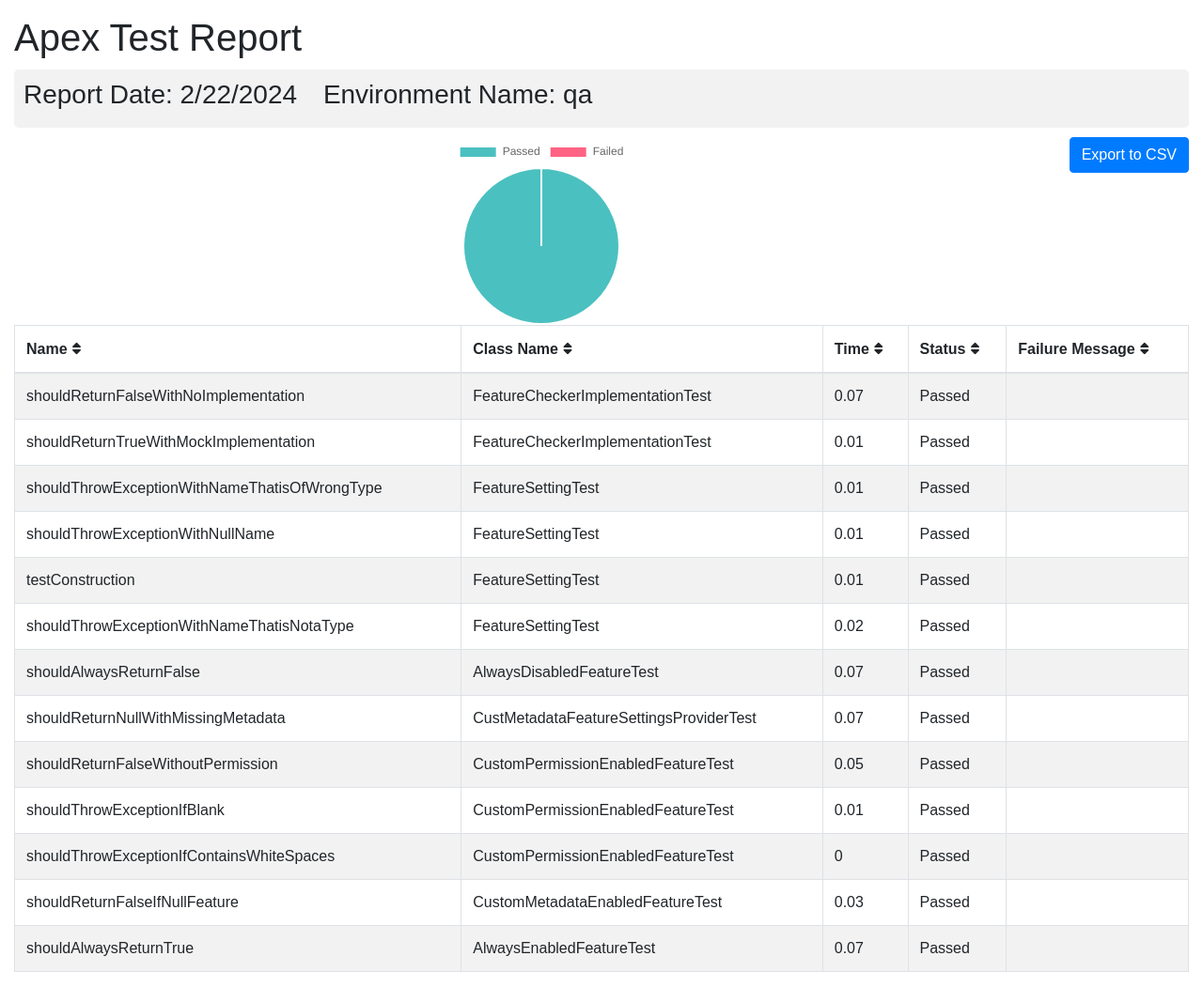
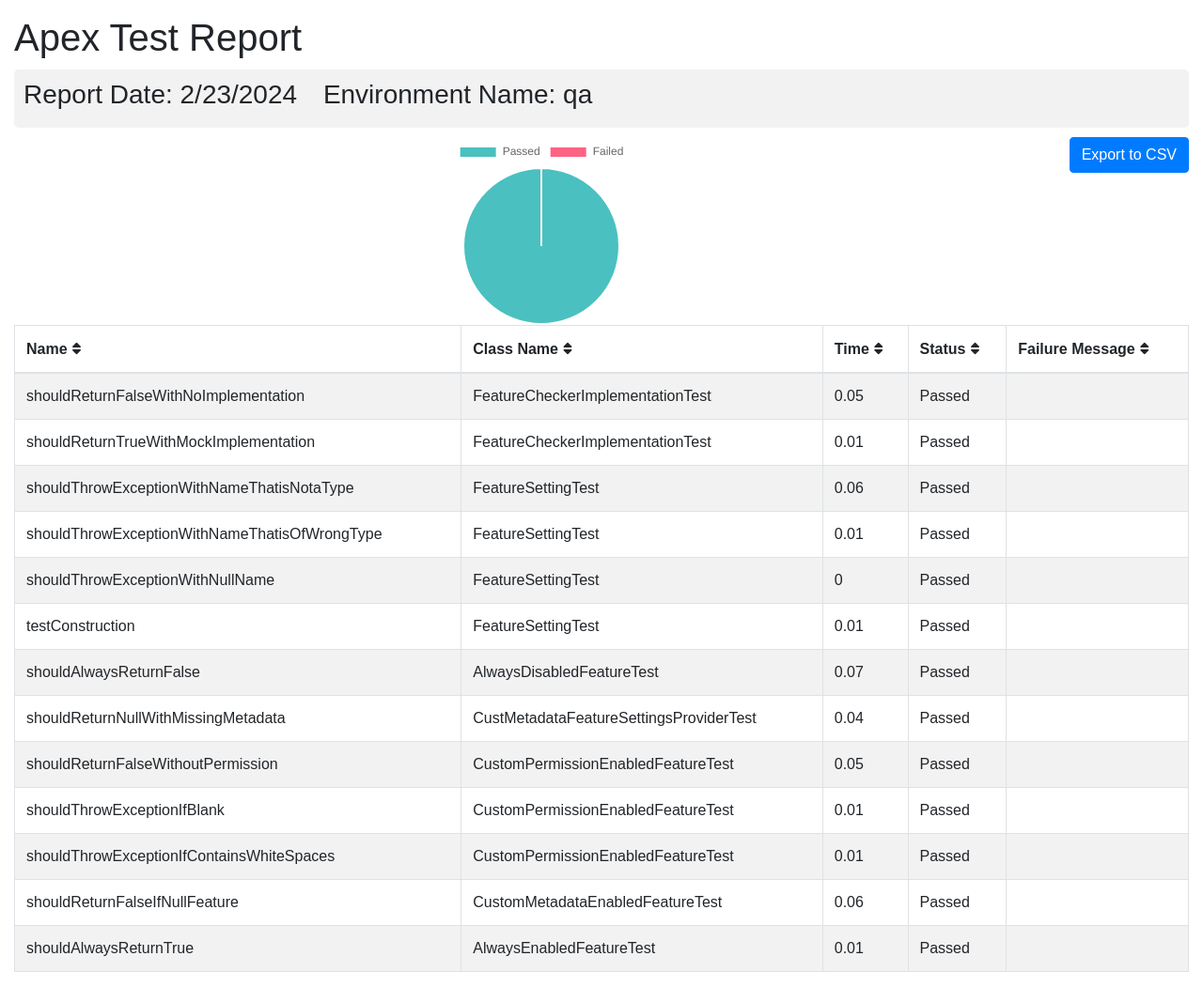
Before and after one commit to flxbl-io/sfops-dashboard, a Jekyll site: the page apextestResults/qa.html, which Jekyll copies as it is, in a window 1280 px wide. Shown: the whole page at 94% size. Built offline with Jekyll 4.4.1, drawn with Linux system fonts in a browser that asks for light colours.

Commit message:
Updated apex test results

```diff
--- a/apextestResults/qa.html
+++ b/apextestResults/qa.html
@@ -102,7 +102,7 @@
       <div class="container-fluid">
         <h1 class="mt-3">Apex Test Report</h1>
         <div class="info-card">
-        <h3>Report Date: 2/22/2024 <span style="margin-left: 20px;">Environment Name: qa</span></h3>
+        <h3>Report Date: 2/23/2024 <span style="margin-left: 20px;">Environment Name: qa</span></h3>
         </div>
         <button onclick="exportTableToCSV('testReport.csv')" class="btn btn-primary float-right">Export to CSV</button>
         <div id="chart-container">
@@ -123,7 +123,7 @@
         <tr>
           <td>shouldReturnFalseWithNoImplementation</td>
           <td>FeatureCheckerImplementationTest</td>
-          <td>0.07</td>
+          <td>0.05</td>
           <td>Passed</td>
           <td></td>
         </tr>
@@ -131,6 +131,13 @@
           <td>shouldReturnTrueWithMockImplementation</td>
           <td>FeatureCheckerImplementationTest</td>
           <td>0.01</td>
+          <td>Passed</td>
+          <td></td>
+        </tr>
+        <tr>
+          <td>shouldThrowExceptionWithNameThatisNotaType</td>
+          <td>FeatureSettingTest</td>
+          <td>0.06</td>
           <td>Passed</td>
           <td></td>
         </tr>
@@ -152,13 +159,6 @@
           <td>testConstruction</td>
           <td>FeatureSettingTest</td>
           <td>0.01</td>
-          <td>Passed</td>
-          <td></td>
-        </tr>
-        <tr>
-          <td>shouldThrowExceptionWithNameThatisNotaType</td>
-          <td>FeatureSettingTest</td>
-          <td>0.02</td>
           <td>Passed</td>
           <td></td>
         </tr>
@@ -172,7 +172,7 @@
         <tr>
           <td>shouldReturnNullWithMissingMetadata</td>
           <td>CustMetadataFeatureSettingsProviderTest</td>
-          <td>0.07</td>
+          <td>0.04</td>
           <td>Passed</td>
           <td></td>
         </tr>
@@ -193,21 +193,21 @@
         <tr>
           <td>shouldThrowExceptionIfContainsWhiteSpaces</td>
           <td>CustomPermissionEnabledFeatureTest</td>
-          <td>0</td>
+          <td>0.01</td>
           <td>Passed</td>
           <td></td>
         </tr>
         <tr>
           <td>shouldReturnFalseIfNullFeature</td>
           <td>CustomMetadataEnabledFeatureTest</td>
-          <td>0.03</td>
+          <td>0.06</td>
           <td>Passed</td>
           <td></td>
         </tr>
         <tr>
           <td>shouldAlwaysReturnTrue</td>
           <td>AlwaysEnabledFeatureTest</td>
-          <td>0.07</td>
+          <td>0.01</td>
           <td>Passed</td>
           <td></td>
         </tr>
```
Also changed, not shown: other parts of apextestResults/qa.html (+1 -1 lines).
